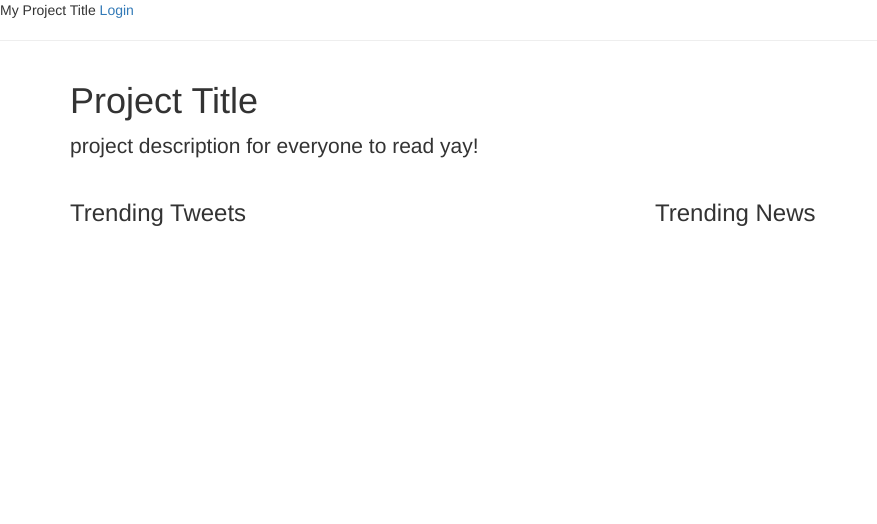
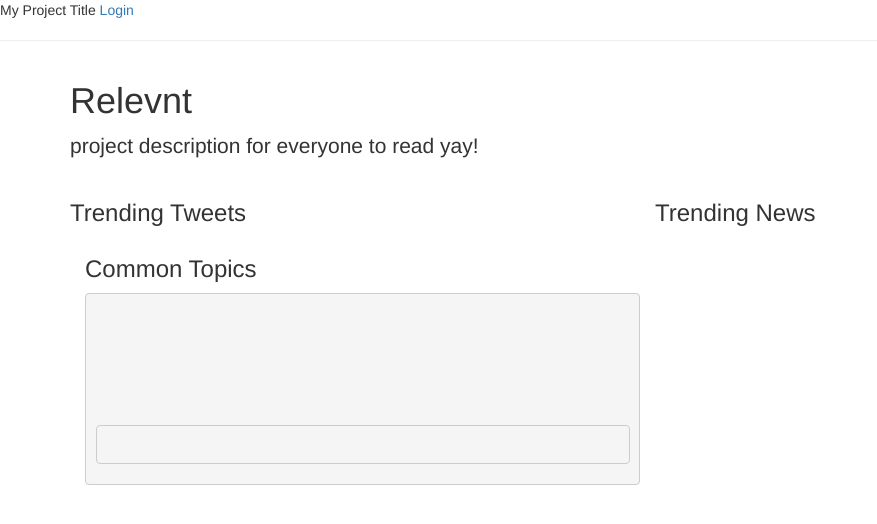
Before and after one commit to sanchitasaxena/hb_project, a Flask app: template templates/feed.html in a window 1280 px wide. Shown: the top 524 px of the page, without its empty margins (0-877 px from the left). Run offline with Flask 2, Linux system fonts and the light colour scheme; the template is opened without the code that fills it, so the values that code supplies are empty; some libraries are stand-ins or nearby versions.

Commit message:
common topics feature barely works TODO: probably bag common topics feature, start implementing testing

```diff
--- a/server.py
+++ b/server.py
@@ -6,6 +6,7 @@ from flask_debugtoolbar import DebugToolbarExtension
 from model import connect_to_db, db, TwitterAndNews, ArticleAssociation
 from helper_functions import *
 from datetime import datetime
+import string
 
 app = Flask(__name__)
 
@@ -23,72 +24,6 @@ def index():
 
     return render_template("homepage.html")
 
-
-# @app.route('/register', methods=['GET'])
-# def register_form():
-#     """Show form for user signup."""
-
-#     return render_template("register_form.html")
-
-
-# @app.route('/register', methods=['POST'])
-# def register_process():
-#     """Process registration."""
-
-#     # # Get form variables
-#     # email = request.form["email"]
-#     # password = request.form["password"]
-#     # first_name = request.form["first_name"]
-
-#     # new_user = User(email=email, password=password, first_name=first_name)
-
-#     # db.session.add(new_user)
-#     # db.session.commit()
-
-#     # flash("User %s added." % email)
-#     return redirect("/")
-
-
-# @app.route('/login', methods=['GET'])
-# def login_form():
-#     """Show login form."""
-
-#     return render_template("login_form.html")
-
-
-# @app.route('/login', methods=['POST'])
-# def login_process():
-#     """Process login."""
-
-#     # # Get form variables
-#     # email = request.form["email"]
-#     # password = request.form["password"]
-
-#     # user = User.query.filter_by(email=email).first()
-
-#     # if not user:
-#     #     flash("No such user")
-#     #     return redirect("/login")
-
-#     # if user.password != password:
-#     #     flash("Incorrect password")
-#     #     return redirect("/login")
-
-#     # session["user_id"] = user.user_id
-
-#     # flash("Logged in")
-#     return redirect("/users/%s" % user.user_id)
-
-
-# @app.route('/logout')
-# def logout():
-#     # """Log out."""
-
-#     # del session["user_id"]
-#     # flash("Logged Out.")
-#     return redirect("/")
-#################################FEED HANDLING##################################
-
 @app.route('/feed')
 def feed():
     """Takes you to page that displays the feed."""
@@ -105,7 +40,7 @@ def feed():
 
 
     #create a dictionary to store the articles for each topic
-    twitter_with_articles =  {}
+    twitter_with_articles = {}
 
     for tweet in tweets:
         tweet_articles = db.session.query(ArticleAssociation).filter(ArticleAssociation.topic_string == tweet.string).all()
@@ -117,7 +52,7 @@ def feed():
 
         twitter_with_articles[tweet.string] = tweet_article_info
 
-    news_with_articles =  {}
+    news_with_articles = {}
 
     for news in news_trends:
         news_articles = db.session.query(ArticleAssociation).filter(ArticleAssociation.topic_string == news.string).all()
@@ -131,23 +66,50 @@ def feed():
 
         # shared_topics
 
+
     # tweet_words = tweet.string.split(' ')
-    # news_words = news_trends.string.split(' ')
-    #     #timestamp?????? keep track? DB??? probably not.....
-    # shared_topics = set([])
 
-    # for t in tweet_words:
-    #     for n in news_trends:
-    #         if t == n:
-    #             shared_topics.append(t)
+    #are any of the words in here in the tweet -- percentage (50%) same then related
 
+
+
+    # compare two strings and return a description regarding similarities
+
+    news_words = []
+    for news in news_trends:
+        news_word_list = news.string.split(' ')
+        for n in news_word_list:
+            for c in string.punctuation:
+                n = n.replace(c,'')
+            news_words.append(n)
+    print news_words
+
+
+    tweet_words = []
+    for tweet in tweets:
+        whole_tweet = tweet.string
+        for c in string.punctuation:
+            tweet_word = whole_tweet.replace(c,'')
+        tweet_words.append(tweet_word)
+    print tweet_words
+
+    shared_topics = []
+    for t in tweet_words:
+        for term in news_words:
+            # not in ['a', 'the', 'this', 'are', 'and', 'it'] and
+            if term in t:
+                shared_topics.append(term)
+
+    if not shared_topics:
+        print "nothing shared"
 
 
     return render_template("feed.html",
                             tweets=tweets,
                             news_trends=news_trends,
                             twitter_with_articles=twitter_with_articles,
-                            news_with_articles=news_with_articles)
+                            news_with_articles=news_with_articles,
+                            shared_topics=shared_topics)
 
 
 ################################################################################
--- a/templates/feed.html
+++ b/templates/feed.html
@@ -4,7 +4,7 @@
 <html>
 <head>
     <meta name="viewport" content="width=device-width, initial-scale=1">
-    <title>My Project</title>
+    <title>Relevnt</title>
     <link rel="stylesheet"
       href="https://maxcdn.bootstrapcdn.com/bootstrap/3.3.5/css/bootstrap.min.css">
   <link rel="stylesheet" href="bootstrap-styles.css">
@@ -13,7 +13,7 @@
 
 <script src="https://code.jquery.com/jquery.js"></script>
 
-<div class="container"> <h1>Project Title</h1>
+<div class="container"> <h1>Relevnt</h1>
   <p class="lead">project description for everyone to read yay!</p>
 </div>
 
@@ -26,11 +26,13 @@
 
       {% for key, value in twitter_with_articles.iteritems() %}
         <h4 id="{{key.replace(" ", "")}}" class="news_trend_title"><pre>{{ key }}</pre></h4>
+
         {% for item in value %}
         <div class="all_tweet_articles" data-news-trend="{{key.replace(" ", "")}}">
             <li><a class="article_link" target="_blank" href = "{{ item['url'] }}" >{{ item['title'] }}</a></li>
         </div>
         {% endfor %}
+
       {% endfor %}
     </div>
 
@@ -48,6 +50,23 @@
       {% endfor %}
     </div>
   </div>
+
+<div class="container">
+  <div class="row">
+    <div class="col-xs-12 col-md-6 col-lg-6">
+      <h3 class="heading">Common Topics</h3>
+      <pre>
+        <ul>
+          {% for term in shared_topics %}
+          <li>{{ term }}</li>
+          {% endfor %}
+      </ul>
+      <pre>
+    </div>
+  </div>
+</div>
+
+
 </div>
 
   <script>
@@ -55,16 +74,6 @@
     $(".all_tweet_articles").hide();
     $(".all_news_articles").hide();
 
-
-    // when you click on something and it doesn't
-
-  //   // if (document.getElementByClass(".all_tweet_articles").innerHTML) {
-  //   //     function showTweetArticles(evt) {
-  //   //       $(".all_tweet_articles").toggle();
-  //   //     }
-  //   //   } else {
-  //   //     $(".all_tweet_articles").innerHTML("STUPID STUFF!");
-  //   // }
 
     function toggleTweetArticles(evt) {
       var topicTitle = $(this).attr("id");
```
Also changed, not shown: 1 other file.
